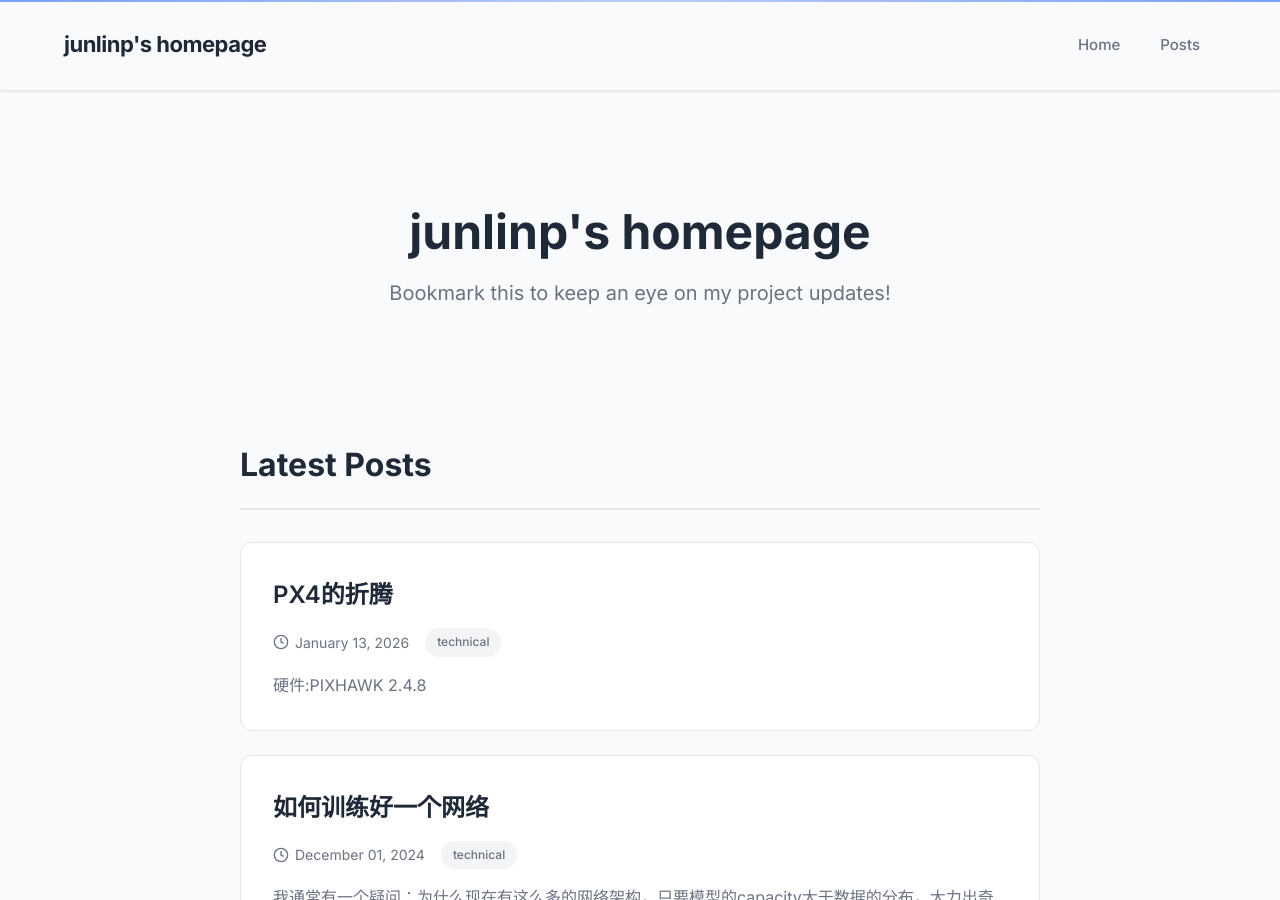
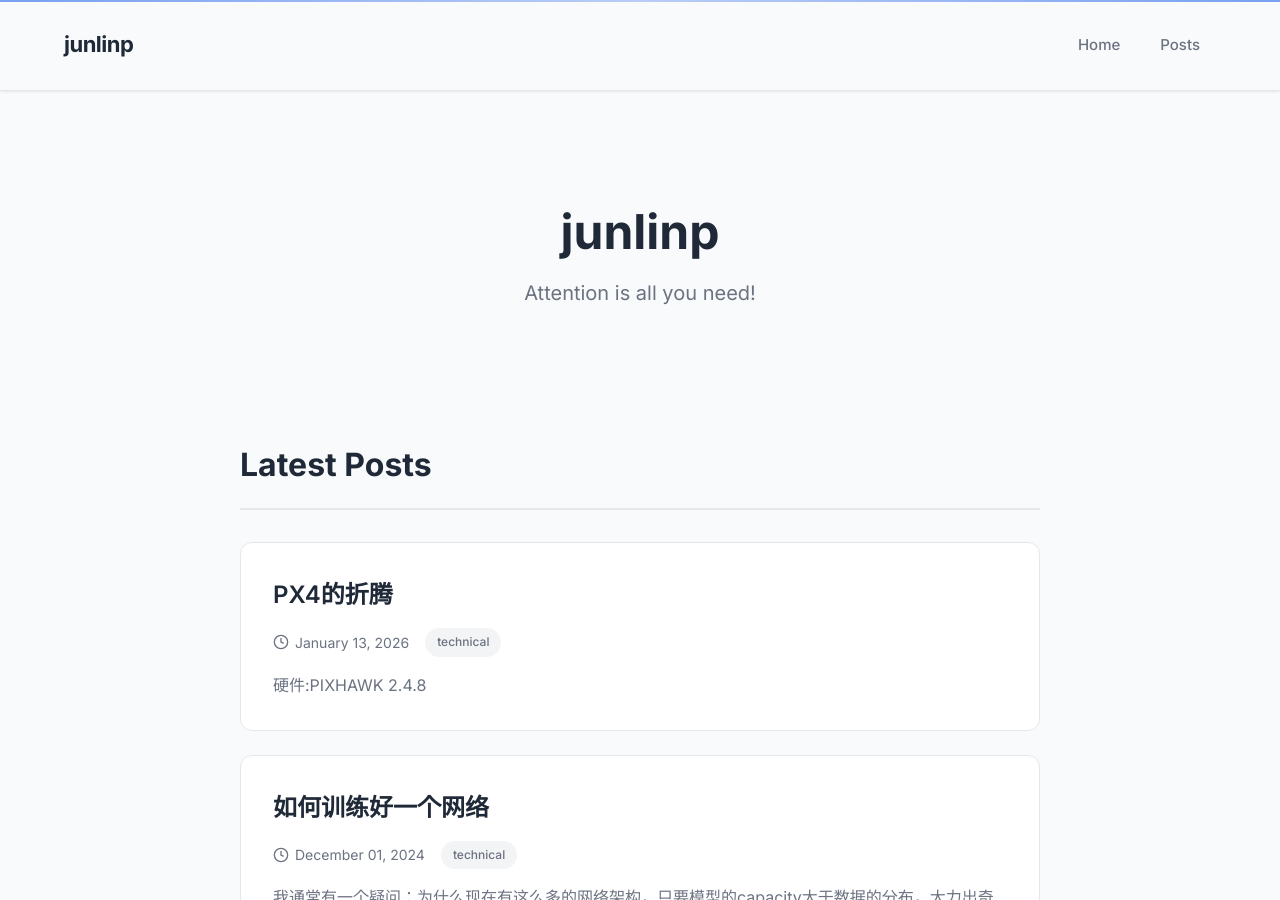
Before and after one commit to junlinp/junlinp.github.io, a Jekyll site: the page built from index.md, in a window 1280 px wide and 900 px high. Built offline with Jekyll 4.4.1, drawn with Linux system fonts in a browser that asks for light colours; some of the changed text lies outside the part shown.

Commit message:
update config

```diff
--- a/_config.yml
+++ b/_config.yml
@@ -1,5 +1,5 @@
-title: junlinp's homepage
-description: Bookmark this to keep an eye on my project updates!
+title: junlinp
+description: Attention is all you need!
 future: true
 plugins:
   - jekyll-feed
```
